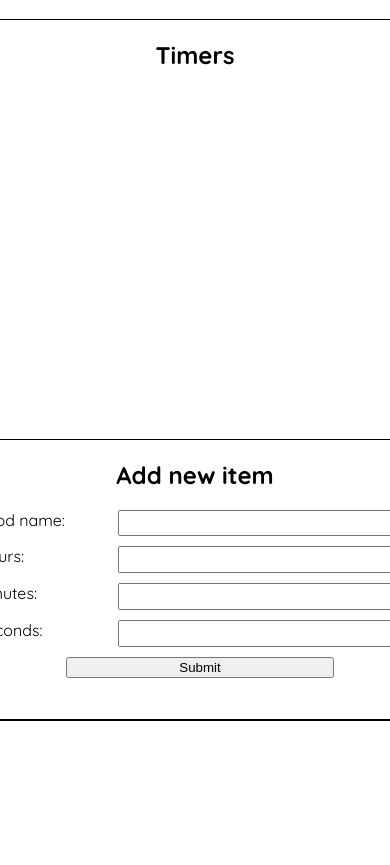
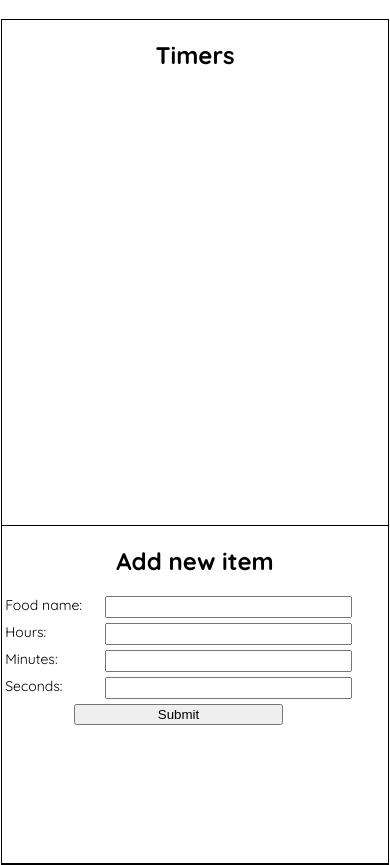
Before and after one commit to bibhashdash/oventimer, a plain HTML site: page index.html in a window 390 px wide. Shown: the part 64-929 px from the top of the page. Before the commit the page ends 844 px from the top, so only its background shows below. Drawn offline with Linux system fonts and the light colour scheme.

Commit message:
responsive design

```diff
--- a/style.css
+++ b/style.css
@@ -126,3 +126,48 @@ p {
   width: 60%;
   justify-self: center;
 }
+
+@media all and (max-width: 480px) {
+  .app {
+    border: 1px solid;
+    border-color: black;
+    width: 99vw;
+    height: 100vh;
+    display: flex;
+    flex-direction: column;
+    align-items: center;
+    justify-content: flex-start;
+  }
+  .timer-row {
+    height: 4rem;
+
+    /* border-color: indigo; */
+  }
+  .form {
+    font-size: 14px;
+  }
+  .food-items {
+    font-size: 18px;
+  }
+  .form {
+    padding-left: 0.2rem;
+    padding-right: 0.2rem;
+    display: grid;
+    grid-template-columns: 25% 65%;
+    grid-template-rows: repeat(4, 1fr);
+    gap: 5px;
+  }
+  .form-input {
+    height: 1rem;
+    font-family: "Quicksand", sans-serif;
+    color: gray;
+  }
+  .add-item-section {
+    border: 1px solid black;
+    width: 100%;
+    height: 40%;
+    display: flex;
+    flex-direction: column;
+    align-items: stretch;
+  }
+}
```
